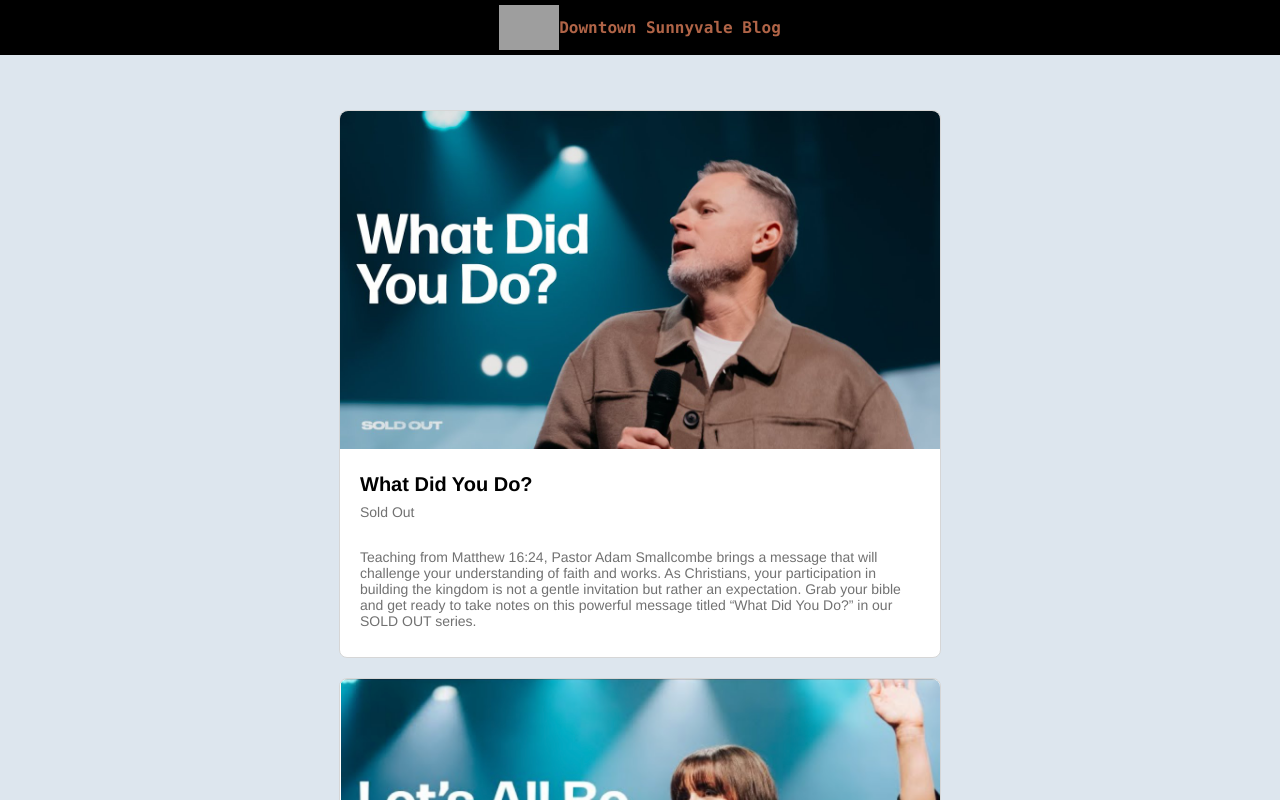
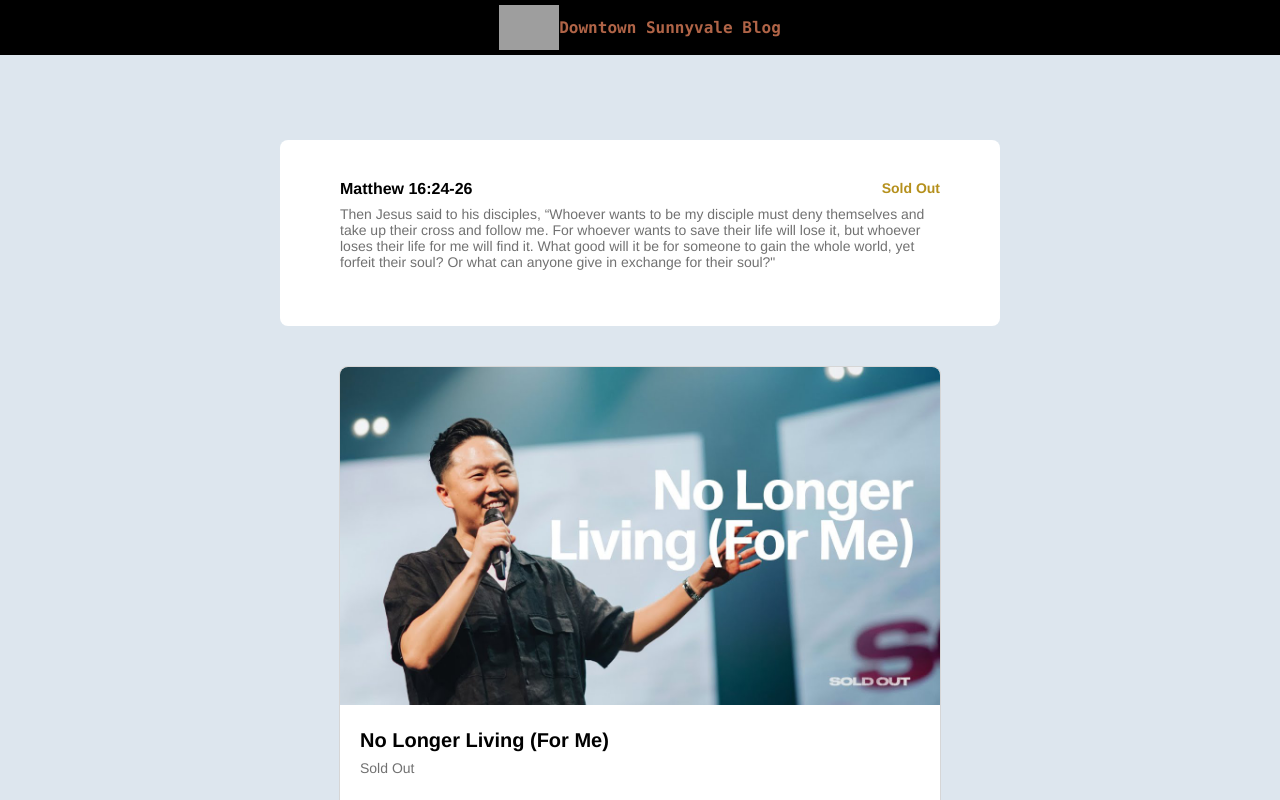
Before and after one commit to alejandrochang/viveblogmtv, a React (Create React App) app: page / in a window 1280 px wide. Shown: the top 800 px of the page. Built offline with nearby package versions, Linux system fonts and the light colour scheme; grey boxes are pictures that could not be loaded.

Commit message:
feat(vb): no longer living for me post

```diff
--- a/src/App.css
+++ b/src/App.css
@@ -8,6 +8,10 @@
 .blog-post-container {
   width: 100%;
   height: 100%;
+  display: flex;
+  flex-direction: column;
+  justify-content: center;
+  align-items: center;
 }
 
 .blog-post {
@@ -136,6 +140,54 @@ article .title {
   text-align: center;
 }
 
+.border-line {
+  border-bottom: 1.5px solid #d6d6d6;
+  margin-top: 25px;
+  margin-bottom: 25px;
+}
+
+.side-navigation {
+  width: 225px;
+  background-color: #f2f2f2;
+  padding: 16px;
+  border-radius: 5px;
+}
+
+.verse {
+  padding: 40px 60px;
+  max-width: 600px;
+  min-width: fit-content;
+  margin: 30px 40px;
+  background: #ffffff;
+  border-radius: 8px;
+  margin-bottom: 40px;
+  text-align: left;
+}
+
+.verse p {
+  font-size: 14px;
+  margin: 0;
+  color: #717171;
+  margin-bottom: 16px;
+}
+
+.verse .series-title {
+  font-size: 14px;
+  margin: 0;
+  color: #b5901c;
+  margin-bottom: 6px;
+  float: right;
+  font-weight: 700;
+}
+
+.verse .title {
+  font-size: 16px;
+  margin: 0;
+  color: black;
+  margin-bottom: 8px;
+  font-weight: 700;
+}
+
 /* Responsive Styles */
 @media (max-width: 600px) {
   .blog-post {
@@ -157,6 +209,7 @@ article .title {
     -webkit-box-orient: vertical;
     overflow: hidden;
   }
+
   iframe {
     width: 100%;
     height: inherit;
@@ -167,17 +220,11 @@ article .title {
     margin: 0px auto;
     padding: 0px 24px;
   }
+
+  .verse {
+    width: fit-content;
+    padding: 20px 30px;
+    margin: 0px;
+    margin-bottom: 20px;
+  }
 }
-
-.border-line {
-  border-bottom: 1.5px solid #d6d6d6;
-  margin-top: 25px;
-  margin-bottom: 25px;
-}
-
-.side-navigation {
-  width: 225px;
-  background-color: #f2f2f2;
-  padding: 16px;
-  border-radius: 5px;
-}
--- a/src/components/BlogList.tsx
+++ b/src/components/BlogList.tsx
@@ -1,8 +1,10 @@
 import React from "react";
 import { BlogListProps } from "../data/mockData";
+import Verse from "./Verse";
 
-const BlogList: React.FC<BlogListProps> = ({ posts }) => (
+const BlogList: React.FC<BlogListProps> = ({ posts, seriesScripture }) => (
   <div className="blog-post-container">
+    <Verse scripture={seriesScripture[0]} />
     {posts.map(({ id, title, content, coverImg, series }) => (
       <div key={id} className="blog-post" onClick={() => window.location.href = `/sermon/${id}`}>
         <img src={coverImg} alt={title} />
--- /dev/null
+++ b/src/components/Verse.tsx
@@ -0,0 +1,17 @@
+import React from 'react';
+
+type VerseProps = {
+  scripture: string;
+}
+
+const Verse: React.FC<VerseProps> = ({ scripture }) => {
+  return (
+    <div className='verse'>
+      <p className='series-title'>Sold Out</p>
+      <p className='title'>Matthew 16:24-26</p>
+      <p>{scripture}</p>
+    </div>
+  );
+};
+
+export default Verse;
--- a/src/data/mockData.ts
+++ b/src/data/mockData.ts
@@ -1,9 +1,39 @@
 import LetsAllBeLosers from "../assets/letsallbealllosers.png";
 import CarryYourCross from "../assets/carryyourcross.jpg";
 import WhatDidYouDo from "../assets/whatdidyoudo.jpg";
+import NoLongerLivingForMe from "../assets/nolongerlivingforme.jpg";
 
 export const mockData: BlogListProps = {
+  seriesScripture: ['Then Jesus said to his disciples, “Whoever wants to be my disciple must deny themselves and take up their cross and follow me. For whoever wants to save their life will lose it, but whoever loses their life for me will find it. What good will it be for someone to gain the whole world, yet forfeit their soul? Or what can anyone give in exchange for their soul?"'],
   posts: [
+    {
+      id: "no-longer-living-for-me",
+      title: "No Longer Living (For Me)",
+      content: "What is the cost of discipleship? In the final installment of our Sold Out series, Pastor Ben Lee teaches us how to move from living for yourself to living for Jesus. Prepare to be challenged as we learn that what's considered costly to God cannot be considered cheap to us, in this week's message titled No Longer Living (For Me)",
+      date: "2024-01-28",
+      src: "https://www.youtube.com/embed/Dpu2p2VP5Z4?si=6sDw4pkzwkQFSiCg",
+      coverImg: NoLongerLivingForMe,
+      series: 'Sold Out',
+      scriptures: [
+        'Matthew 16:24-28',
+        'Galatians 2:20',
+        'Matthew 4:19',
+        'Mark 10:21',
+        'Matthew 10:38',
+        'Galatians 1:6-7',
+        'James 1:22',
+        'Mathew 13:44',
+      ],
+      notes: [
+        'What is the cost of following the Lord? Galtians 2:20 says, "I have been crucified with Christ and I no longer live, but Christ lives in me. The life I now live in the body, I live by faith in the Son of God, who loved me and gave himself for me."',
+        'The cost of marriage is chosing to die to yourself for the life of your partner. The benefits of marriage come at the COST of EVERYTHING. Youre no longer living for yourself. Youre living for the other person. The cost of discipleship is similar where everything is given up in exchange for Jesus.',
+        'Just as the disciples when they walked with Jesus and ate with Jesus, they left their former lives for a new life. Following the Rabbi was a testament that they would take new instruction, and their old way of living was over.',
+        'Theres a lot of believers in todays day in age who want all the benefits of being a disciple with none of the cost. However, the true benefits of Christ come when we reflect the life he lived. When we do the will of the Father. The cost of that discipleship is everything.',
+        'Even during the times of Paul with the epistle letters the gospel was being dilluted. There was an idea of justification by the law. The idea that you could be justified by your historical culture. However, this is no excuse to dilute the grace of God.',
+        'Cheap grace looks like grace without the cross. "But be doers of the word, and not hearers only, deceiving yourselves." James 1:22. The cost of discipleship is everything. The cost of discipleship is the cross. The cost of discipleship is the death of yourself. The cost of discipleship is the life of Jesus.',
+        'It cost the Father and the Son everything to provide us salvation. Lets pursue the Lord for he is worthy. Surrender is hard today as the first time, because it cost us something. But the cost of discipleship is worth it! Jesus is more than worthy.'
+      ],
+    },
     {
       id: "what-did-you-do",
       title: "What Did You Do?",
@@ -72,4 +102,5 @@ export interface BlogPostData {
 
 export interface BlogListProps {
   posts: BlogPostData[];
+  seriesScripture: string[];
 }
--- a/src/pages/Homepage.tsx
+++ b/src/pages/Homepage.tsx
@@ -1,12 +1,15 @@
-import React from 'react';
-import BlogList from '../components/BlogList';
+import React from "react";
+import BlogList from "../components/BlogList";
 // import SideNavigation from '../components/SideNavigation';
-import { mockData } from '../data/mockData';
+import { mockData } from "../data/mockData";
 
 const HomePage: React.FC = () => (
-  <div className='blog-container'>
+  <div className="blog-container">
     {/* <SideNavigation /> */}
-    <BlogList posts={mockData.posts} />
+    <BlogList
+      posts={mockData.posts}
+      seriesScripture={mockData.seriesScripture}
+    />
   </div>
 );
 
```
Also changed, not shown: src/assets/nolongerlivingforme.jpg (added).
